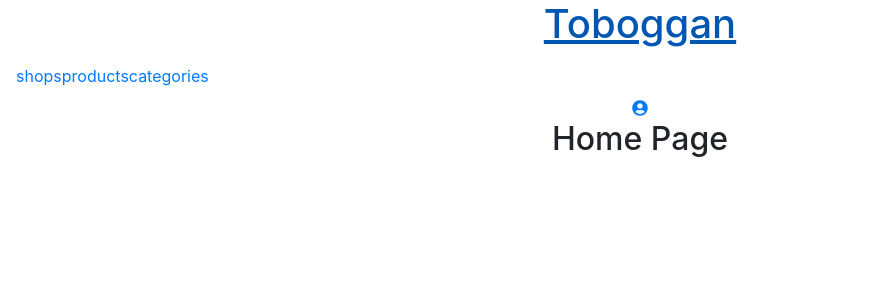
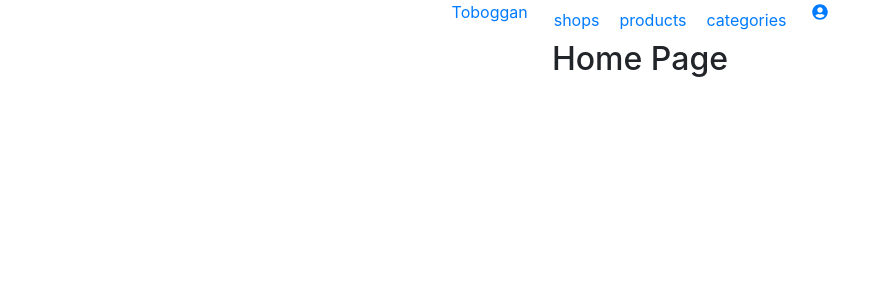
Before and after one commit to nss-evening-cohort-13/Toboggan, a React (Create React App) app: page / in a window 1280 px wide. Shown: the top 300 px of the page, without its empty margins (0-874 px from the left). Built offline with nearby package versions, Linux system fonts and the light colour scheme.

Commit message:
style navbar with flexbox

```diff
--- a/src/Components/Nav/index.js
+++ b/src/Components/Nav/index.js
@@ -6,9 +6,7 @@ export default function Nav() {
   return (
     <div className="navbar-container">
       <header className="brand-container">
-        <Link to="/">
-          <h1 className="brand">Toboggan</h1>
-        </Link>
+        <Link to="/" className='brand'>Toboggan</Link>
       </header>
       <nav className="navbar">
         <div className="navbar-items">
--- /dev/null
+++ b/src/styles/components/_navbar.scss
@@ -0,0 +1,8 @@
+.navbar-container {
+    display: flex;
+    justify-content: center;
+}
+
+.navbar-item {
+    margin: 10px;
+}
--- /dev/null
+++ b/src/styles/components/index.scss
@@ -0,0 +1 @@
+@import './navbar';
--- a/src/styles/index.scss
+++ b/src/styles/index.scss
@@ -1,4 +1,5 @@
 @import 'variables';
+@import './components/';
 @import '~bootstrap/dist/css/bootstrap.min.css';
 @import "~@fortawesome/fontawesome-free/css/all.min.css";
 
```
